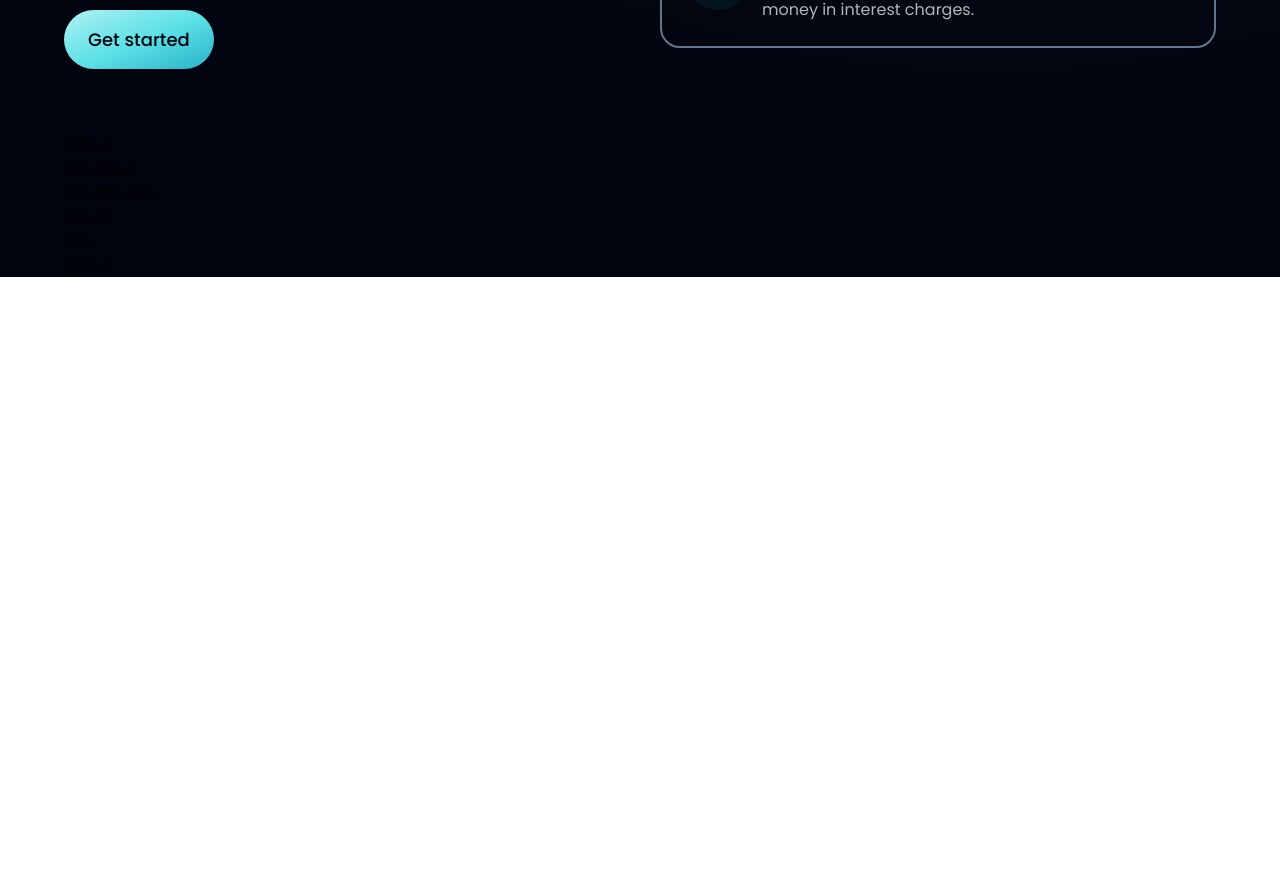
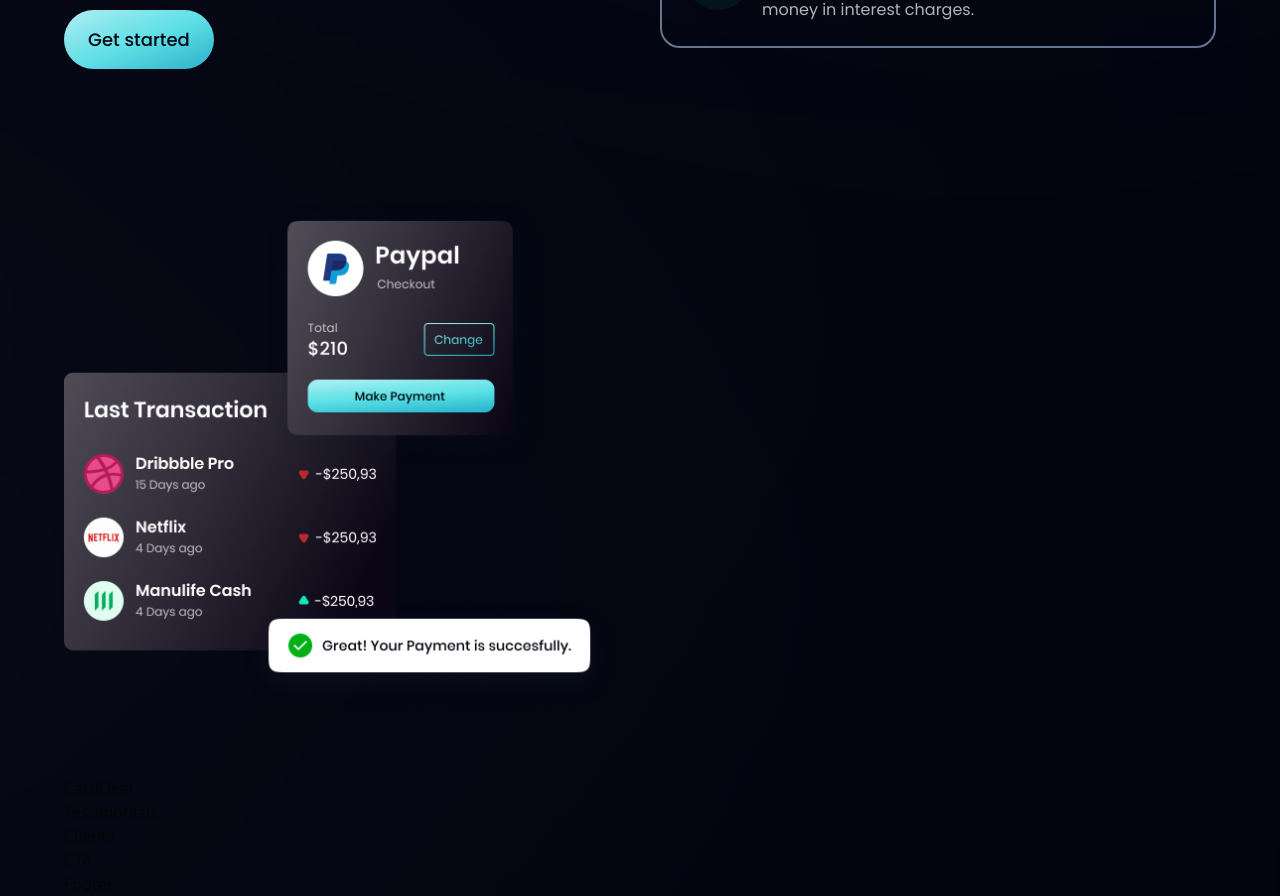
Before and after one commit to DevAnonitos/Bank-app-UI, a React (Vite) app: page / in a window 1280 px wide. Shown: the part 1496-2392 px from the top of the page. Before the commit the page ends 1773 px from the top, so only its background shows below. Built offline with nearby package versions, Linux system fonts and the light colour scheme.

Commit message:
update-billing

```diff
--- a/src/components/Billing.jsx
+++ b/src/components/Billing.jsx
@@ -1,8 +1,32 @@
-import React from 'react'
+import React from 'react';
+import { apple, bill, google } from "../assets";
+import styles, { layout } from "../style";
 
 const Billing = () => {
   return (
-    <div>Billing</div>
+    <>
+      <section id='product' className={layout.sectionReverse}>
+        <div className={layout.sectionImgReverse}>
+          <img
+            src={bill}
+            alt="billing"
+            className='w-[100%] h-[100%] relative z-[5]'
+          />
+          <div
+            className='absolute z-[3] -left-1/2
+            top-0 w-[50%] h-[50%] rounded-full white__gradient'
+          />
+          <div
+            className='absolute z-[0] -left-1/2
+            bottom-0 w-[50%] h-[50%] rounded-full pink__gradient'
+          />
+        </div>
+
+        <div className={layout.sectionInfo}>
+
+        </div>
+      </section>
+    </>
   )
 }
 
```
